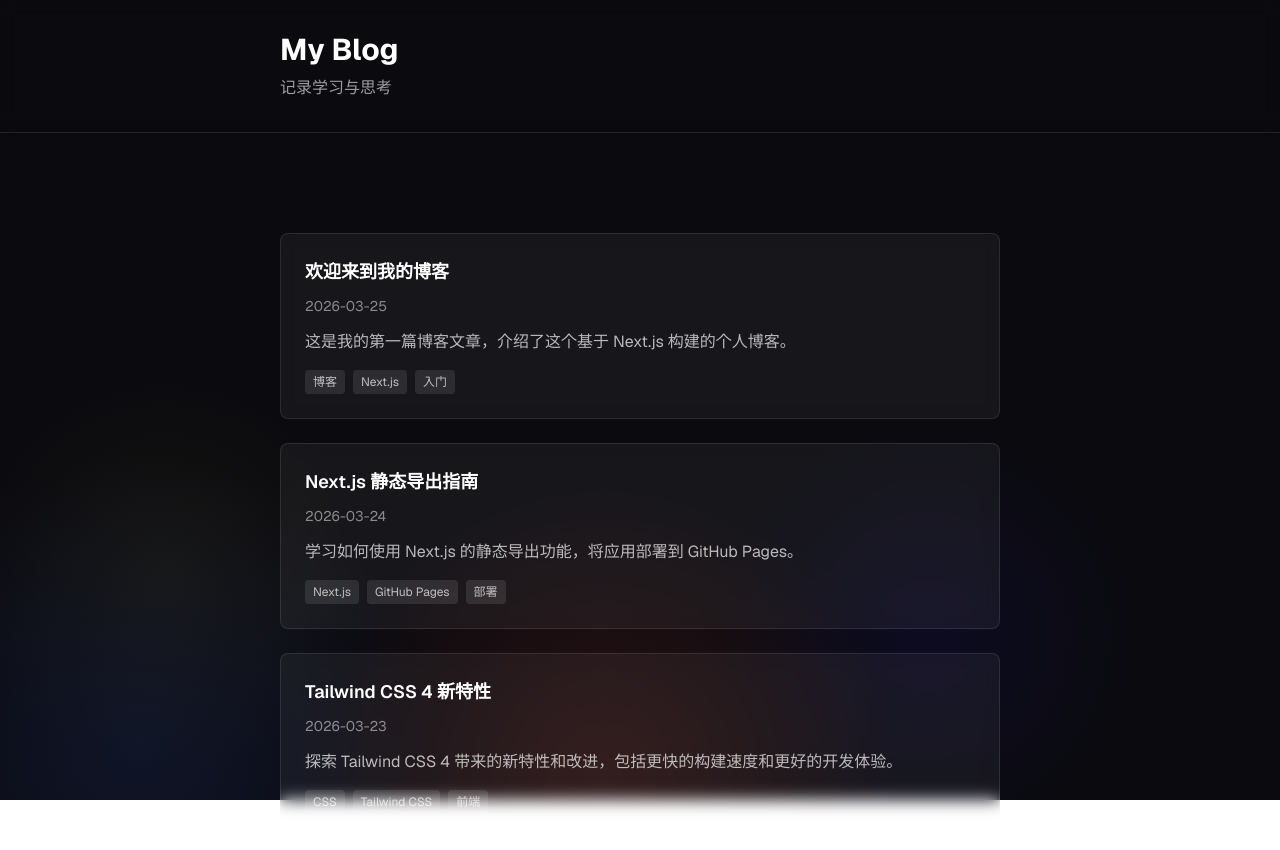
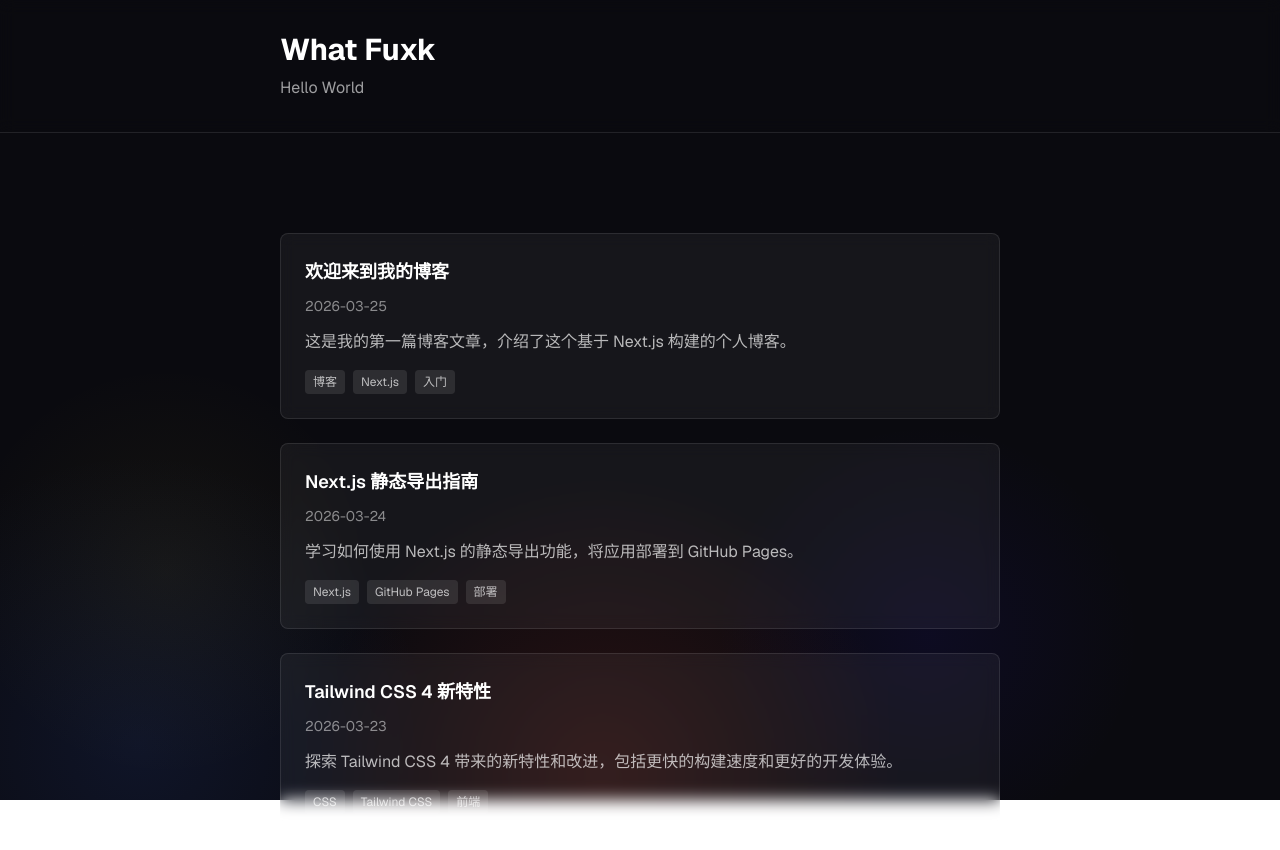
Before and after one commit to tcodz/tcodz, a Next.js app: page / in a window 1280 px wide. Shown: the top 850 px of the page. Built offline with nearby package versions, Linux system fonts and the light colour scheme.

Commit message:
feat(rename): 更改主页名称与描述

```diff
--- a/app/page.tsx
+++ b/app/page.tsx
@@ -9,10 +9,10 @@ export default function Home() {
       <header className="border-b border-white/10 backdrop-blur-sm">
         <div className="max-w-3xl mx-auto px-6 py-8">
           <h1 className="text-3xl font-bold text-white">
-            My Blog
+            What Fuxk
           </h1>
           <p className="mt-2 text-white/60">
-            记录学习与思考
+            Hello World
           </p>
         </div>
       </header>
```
